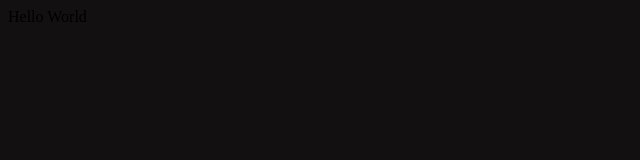
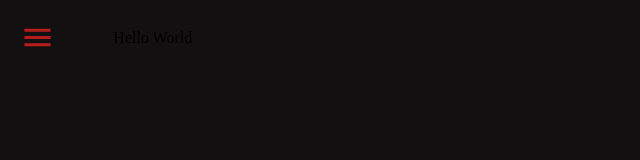
Before and after one commit to Neto6391/clone-your-favorite-anime, a React (Create React App) app: page / in a window 1280 px wide. Shown: the top 160 px of the page, without its empty margins (0-640 px from the left). Built offline with nearby package versions, Linux system fonts and the light colour scheme.

Commit message:
feat(layout): importing the component for layout

```diff
--- a/src/App.js
+++ b/src/App.js
@@ -1,9 +1,10 @@
+import Layout from './components/layout/Layout';
 
 function App() {
   return (
-    <div className="App">
+    <Layout>
       Hello World
-    </div>
+    </Layout>
   );
 }
 
```
